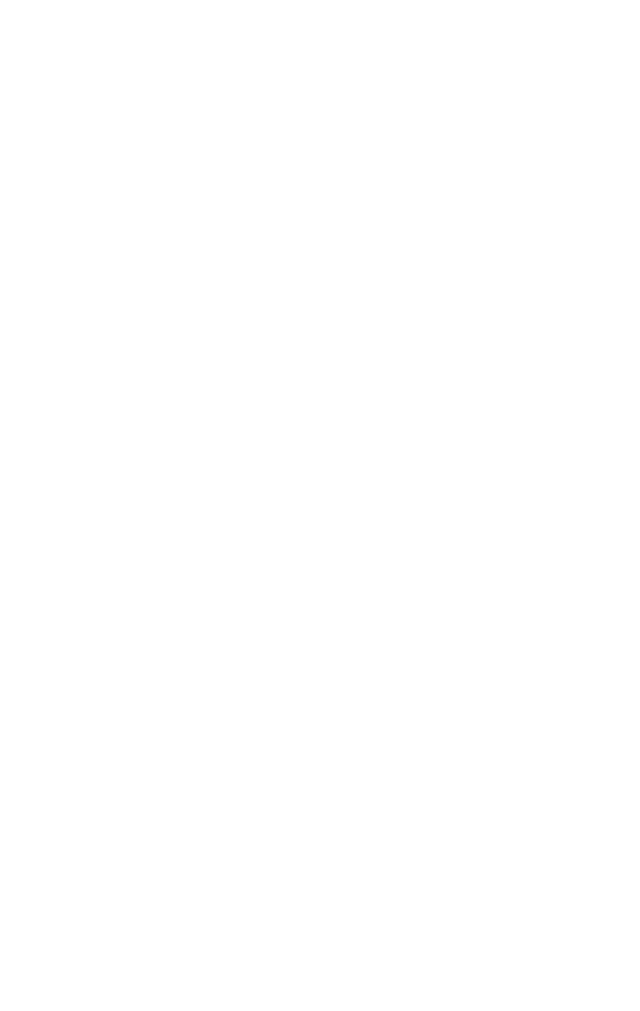
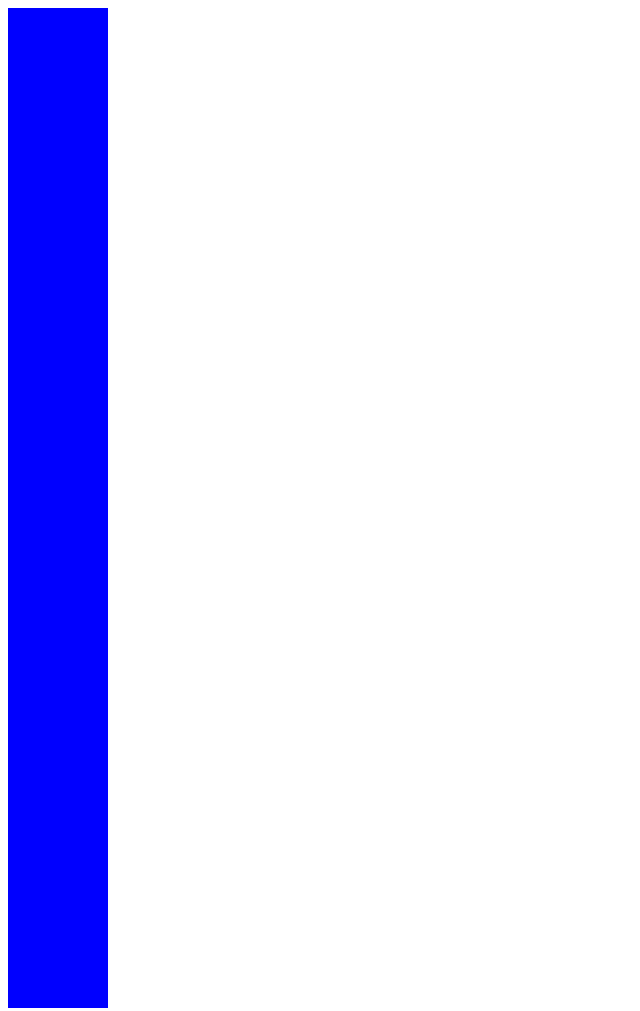
Before and after one commit to PiotrCholewinski/Etch-a-sketch, a plain HTML site: page index.html in a window 1280 px wide. Shown: the whole page, without its empty margins (0-640 px from the left). Before the commit the page ends 800 px from the top, so only its background shows below. Drawn offline with Linux system fonts and the light colour scheme.

Commit message:
create divs using JavaScript

```diff
--- a/index.html
+++ b/index.html
@@ -8,6 +8,11 @@
     <script src="script.js" defer></script>
 </head>
 <body>
+    <div id="grid">
 
+
+
+
+    </div>
 </body>
 </html>
--- a/script.js
+++ b/script.js
@@ -0,0 +1,10 @@
+// creating square divs
+
+for (let i = 0; i < 10; i++) {
+    const div = document.createElement("div");
+    div.style.width = "100px";
+    div.style.height = "100px";
+    div.style.backgroundColor = "blue";
+    document.getElementById("grid").appendChild(div);
+    console.log(div)
+}
```
